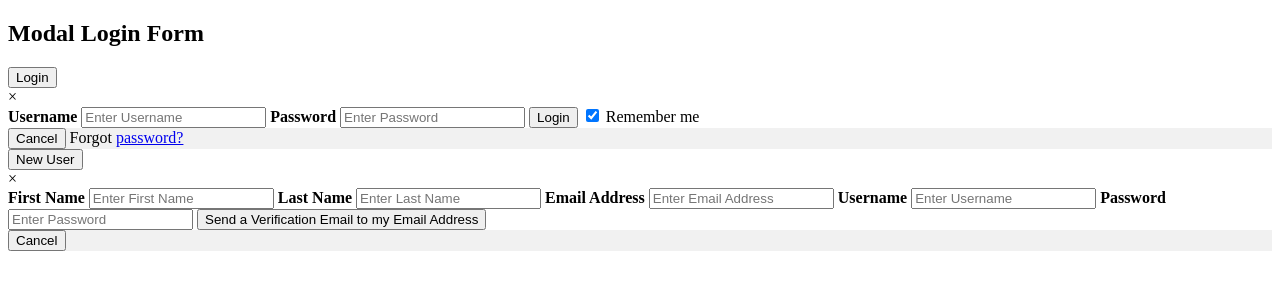
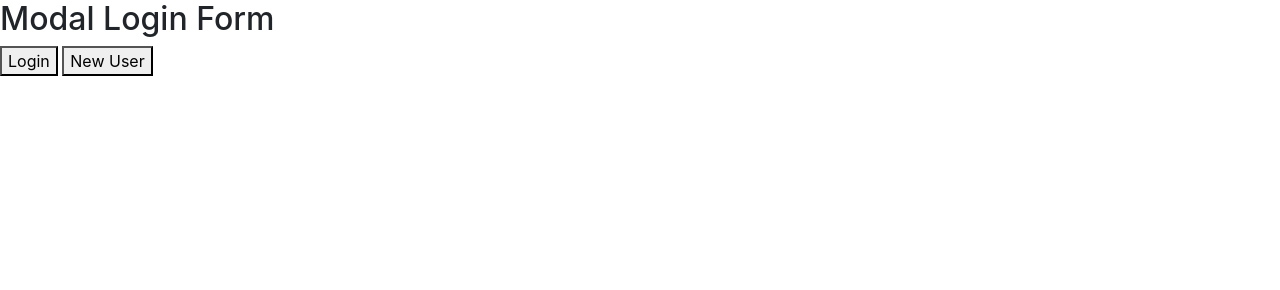
Before and after one commit to Schterphuffle/Crypto.js, a website: page public/index.html in a window 1280 px wide. Drawn offline with nearby package versions, Linux system fonts and the light colour scheme.

Commit message:
Added Bootstrap and Font Awesome CDNs in public index.html

```diff
--- a/public/index.html
+++ b/public/index.html
@@ -3,7 +3,12 @@
 <head>
     <meta charset="UTF-8">
     <meta name="viewport" content="width=device-width, initial-scale=1">
+    <!--Crypto.js AES CDN-->
     <script src="https://cdnjs.cloudflare.com/ajax/libs/crypto-js/3.1.2/rollups/aes.js"></script>
+    <!-- Bootstrap CDN-->
+    <link href="https://maxcdn.bootstrapcdn.com/font-awesome/4.7.0/css/font-awesome.min.css" rel="stylesheet" />
+    <!--Font Awesome CDN-->
+    <link rel="stylesheet" href="https://cdnjs.cloudflare.com/ajax/libs/twitter-bootstrap/4.0.0/css/bootstrap.min.css" />
     <link res="stylesheet" href="style.css">
     <title>Document</title>
 </head>
```
